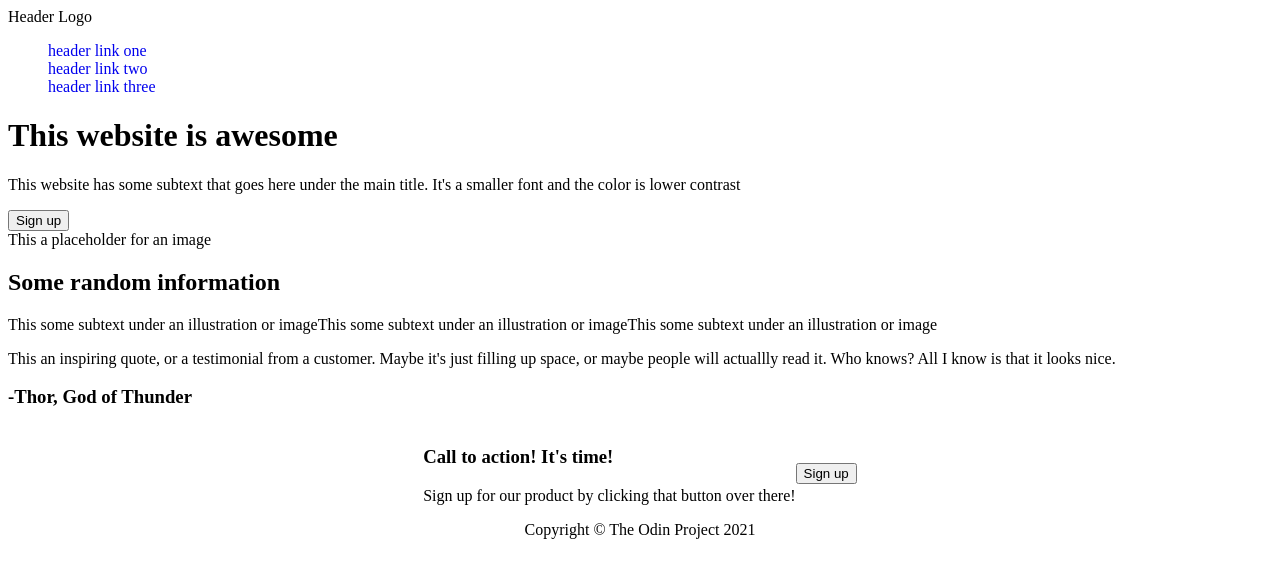
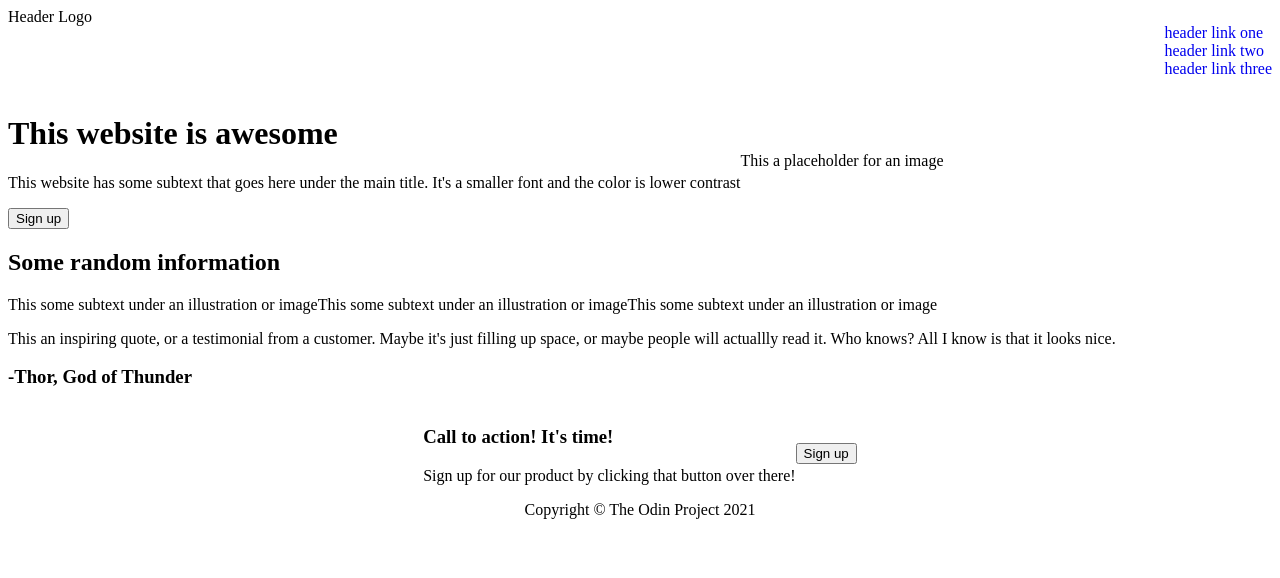
Before and after one commit to D-bos/TOP-landing-page, a plain HTML site: page index.html in a window 1280 px wide. Drawn offline with Linux system fonts and the light colour scheme.

Commit message:
Modify some class names after the editing of the HTML

```diff
--- a/style.css
+++ b/style.css
@@ -3,7 +3,7 @@ body {
 	flex-direction: column;
 }
 
-.logolinks {
+.upperHeader {
 	display: flex;
 	justify-content: space-between;
 }
@@ -14,7 +14,7 @@ ul {
 a {
 	text-decoration: none;
 }
-.midheader {
+.lowerHeader {
 	display:flex
 }
 
```
